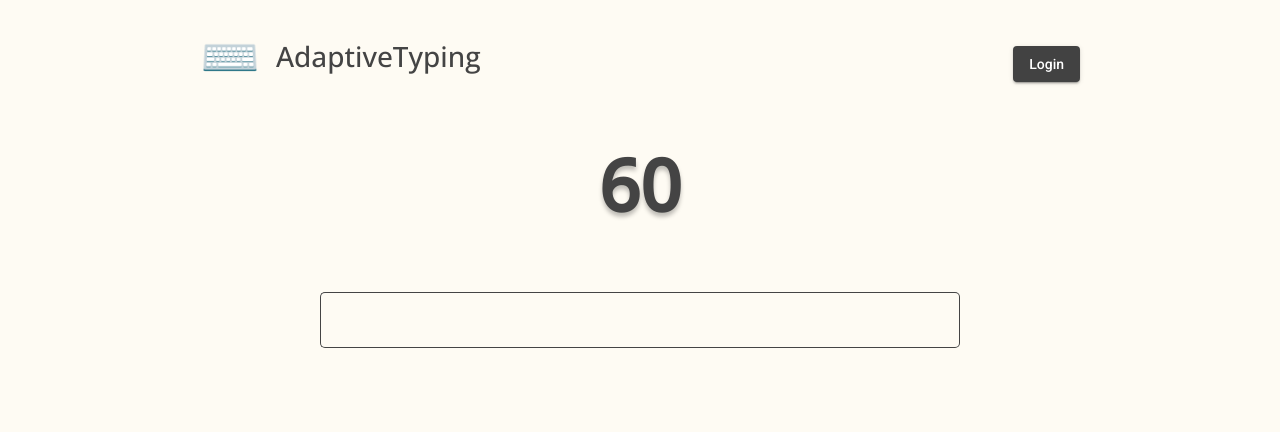
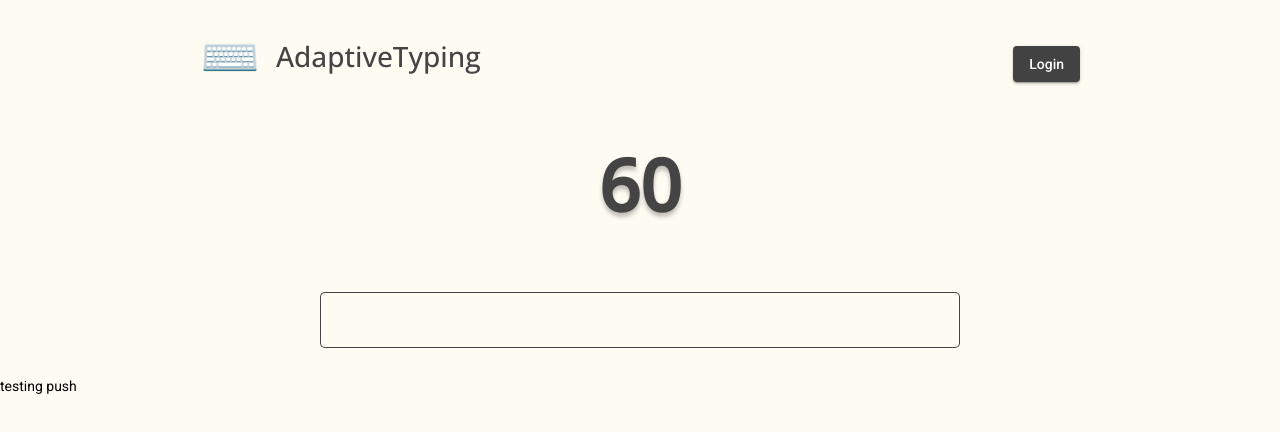
Before and after one commit to Franzeu/AdaptiveTyping, an Angular app in the folder front-end/: page / in a window 1280 px wide. Shown: the top 432 px of the page. Built offline with nearby package versions, Linux system fonts and the light colour scheme; no server answers.

Commit message:
testing to see if push works

```diff
--- a/front-end/src/app/app.component.html
+++ b/front-end/src/app/app.component.html
@@ -3,4 +3,5 @@
   <app-timer [signalReceived]="this.signalTimer"></app-timer>
   <app-display-textbox (displaySet)="setTarget($event)"></app-display-textbox>
   <app-typing-textbox [target]="this.target" (hasTestStartedEvent)="sendSignalTimer($event)"></app-typing-textbox>
+  <app-result></app-result>
 </div>
--- a/front-end/src/app/components/result/result.component.html
+++ b/front-end/src/app/components/result/result.component.html
@@ -1 +1 @@
-<p>result works!</p>
+<p>testing push</p>
```
